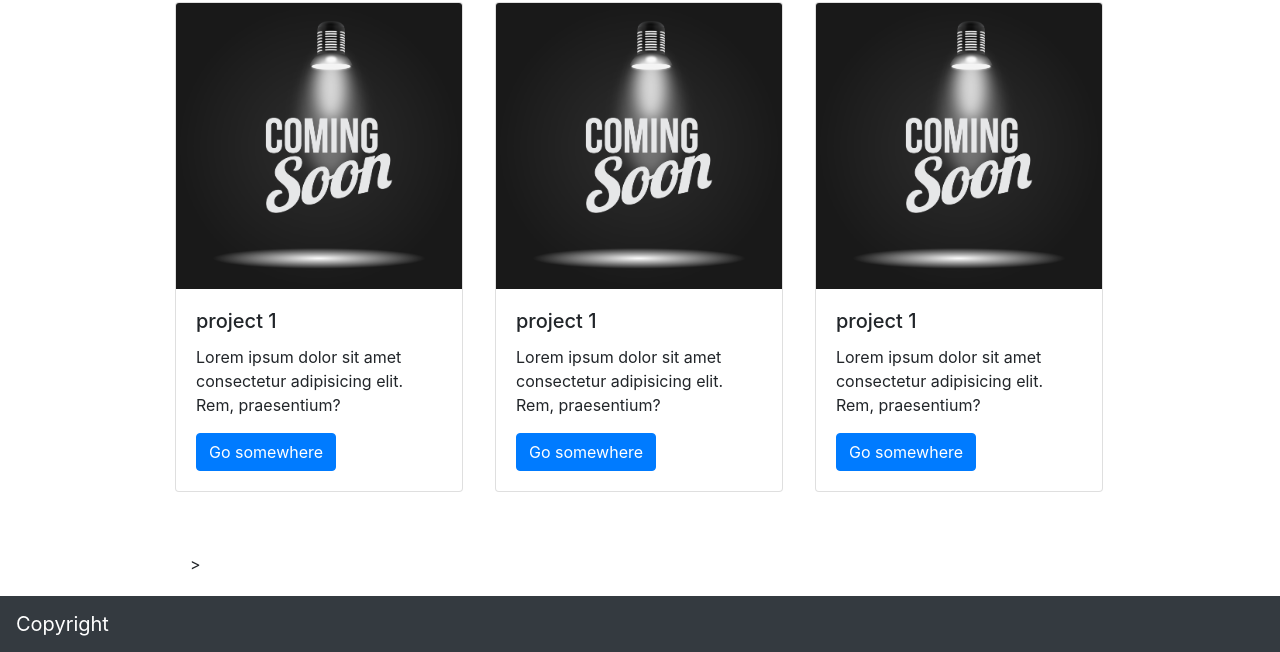
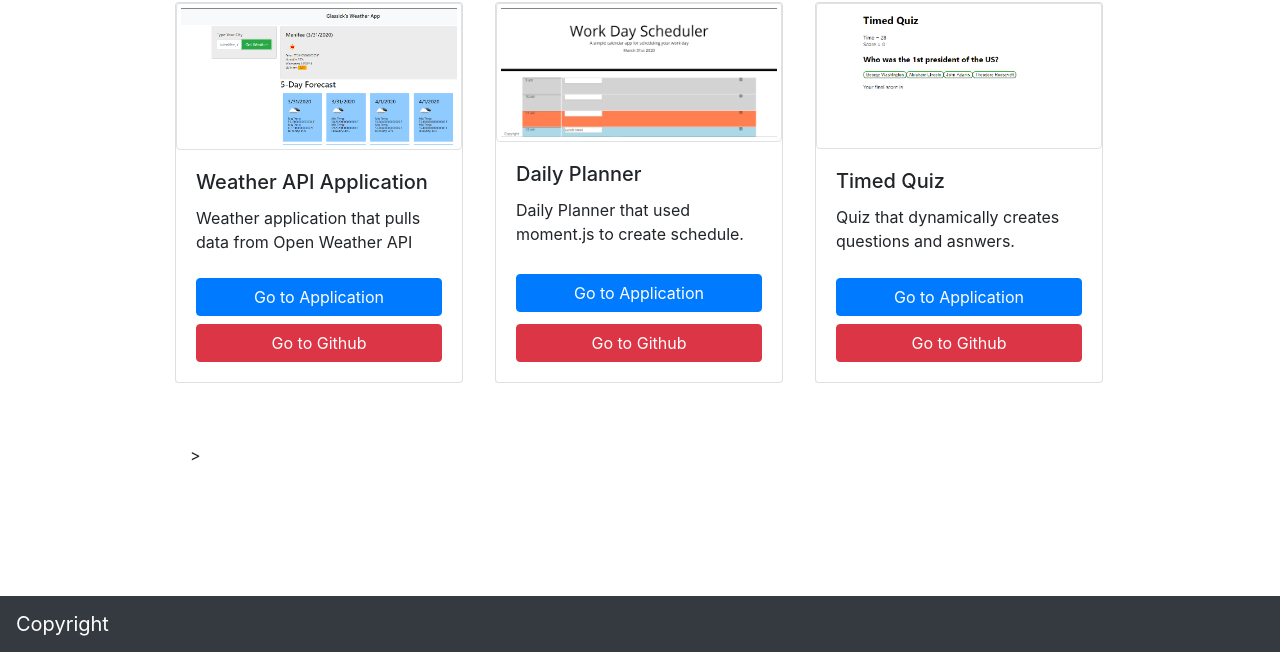
Before and after one commit to dglassick/dglassickbootstrap.github.io, a plain HTML site: page portfolio.html in a window 1280 px wide. Shown: the part 148-800 px from the top of the page. Drawn offline with nearby package versions, Linux system fonts and the light colour scheme.

Commit message:
added stuff to portfolio

```diff
--- a/portfolio.html
+++ b/portfolio.html
@@ -50,41 +50,41 @@
             <div class="row">
                 <div class="col-md-12">
                     <span class="border-bottom" style="width: 100%">
-                        <h2>Contact</h2>
+                        <h2>Portfolio</h2>
                     </span>
                 </div>
             </div>
             <div class="row">
-                <div class="col-md-4">
+                <div class="col-lg-4 d-flex align-items-stretch">
                     <div class="card" style="width: 18rem;">
-                        <img src="assets/images/comingsoon.jpeg" class="card-img-top" alt="coming soon">
-                        <div class="card-body">
-                            <h5 class="card-title">project 1</h5>
-                            <p class="card-text">Lorem ipsum dolor sit amet consectetur adipisicing elit. Rem,
-                                praesentium?</p>
-                            <a href="#" class="btn btn-primary">Go somewhere</a>
+                        <img src="assets/images/weatherappscreenshot.png" class="card-img-top img-thumbnail" alt="weather app screenshot">
+                        <div class="card-body d-flex flex-column">
+                            <h5 class="card-title">Weather API Application</h5>
+                            <p class="card-text">Weather application that pulls data from Open Weather API</p>
+                            <a href="https://dglassick.github.io/weather-forcast-app.github.io/" target="_blank" class="btn btn-primary mt-2">Go to Application</a>
+                            <a href="https://github.com/dglassick/weather-forcast-app.github.io" target="_blank" class="btn btn-danger mt-2">Go to Github</a>
                         </div>
                     </div>
                 </div>
-                <div class="col-md-4">
+                <div class="col-lg-4 d-flex align-items-stretch">
                     <div class="card" style="width: 18rem;">
-                        <img src="assets/images/comingsoon.jpeg" class="card-img-top" alt="coming soon">
-                        <div class="card-body">
-                            <h5 class="card-title">project 1</h5>
-                            <p class="card-text">Lorem ipsum dolor sit amet consectetur adipisicing elit. Rem,
-                                praesentium?</p>
-                            <a href="#" class="btn btn-primary">Go somewhere</a>
+                        <img src="assets/images/dailyplanner.png" class="card-img-top img-thumbnail" alt="daily planner screenshot">
+                        <div class="card-body d-flex flex-column">
+                            <h5 class="card-title">Daily Planner</h5>
+                            <p class="card-text">Daily Planner that used moment.js to create schedule.</p>
+                            <a href="https://dglassick.github.io/dayplanner.github.io/" target="_blank" class="btn btn-primary mt-auto">Go to Application</a>
+                            <a href="https://github.com/dglassick/dayplanner.github.io" target="_blank" class="btn btn-danger mt-auto">Go to Github</a>
                         </div>
                     </div>
                 </div>
-                <div class="col-md-4">
+                <div class="col-lg-4 d-flex align-items-stretch">
                     <div class="card" style="width: 18rem;">
-                        <img src="assets/images/comingsoon.jpeg" class="card-img-top" alt="coming soon">
-                        <div class="card-body">
-                            <h5 class="card-title">project 1</h5>
-                            <p class="card-text">Lorem ipsum dolor sit amet consectetur adipisicing elit. Rem,
-                                praesentium?</p>
-                            <a href="#" class="btn btn-primary">Go somewhere</a>
+                        <img src="assets/images/timedquiz.png" class="card-img-top img-thumbnail" alt="timed quiz screenshot">
+                        <div class="card-body d-flex flex-column">
+                            <h5 class="card-title">Timed Quiz</h5>
+                            <p class="card-text">Quiz that dynamically creates questions and asnwers.</p>
+                            <a href="https://dglassick.github.io/timedquiz.github.io/" target="_blank" class="btn btn-primary mt-auto">Go to Application</a>
+                            <a href="https://github.com/dglassick/timedquiz.github.io" target="_blank" class="btn btn-danger mt-auto">Go to Github</a>
                         </div>
                     </div>
                 </div>
```
Also changed, not shown: assets/css/style.css (added, +49 -0 lines), assets/images/dailyplanner.png (added), assets/images/timedquiz.png (added), assets/images/weatherappscreenshot.png (added).
